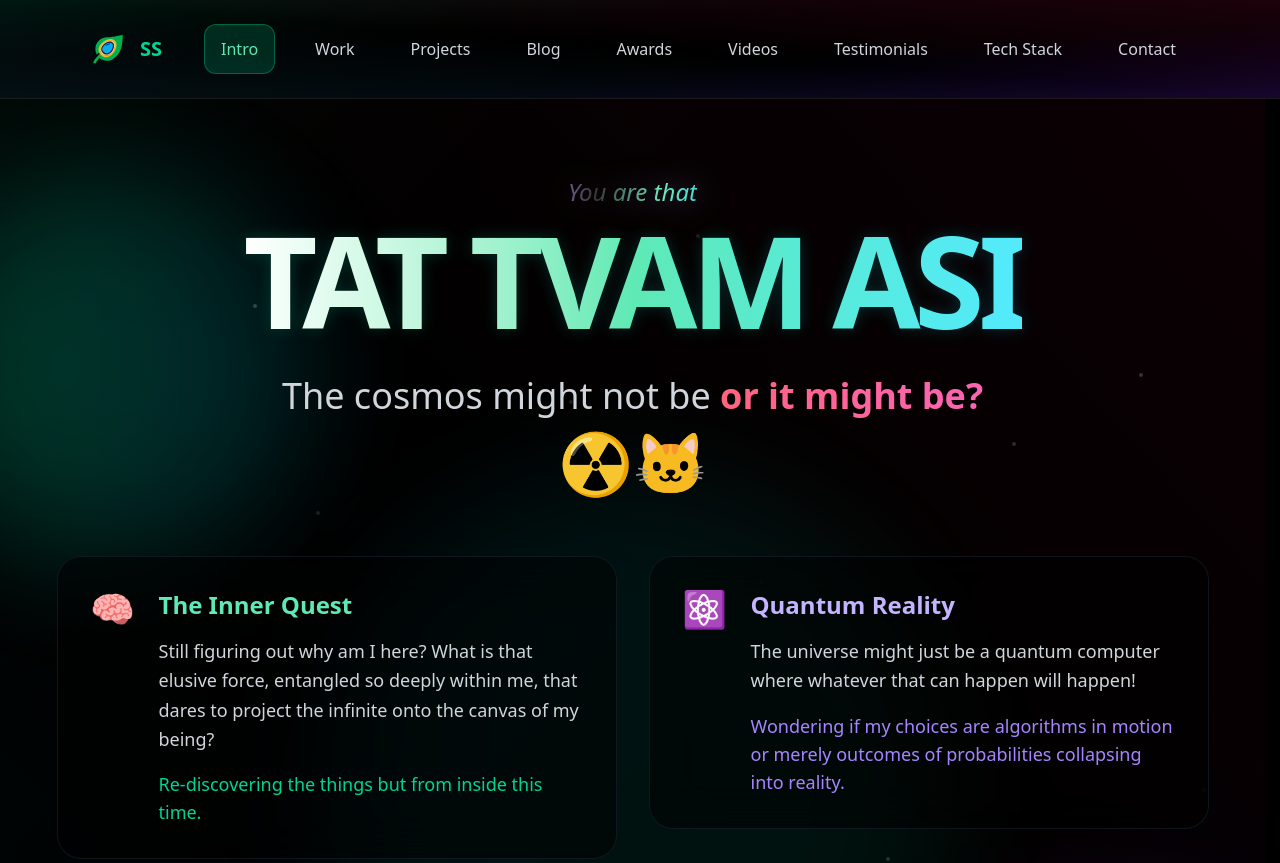
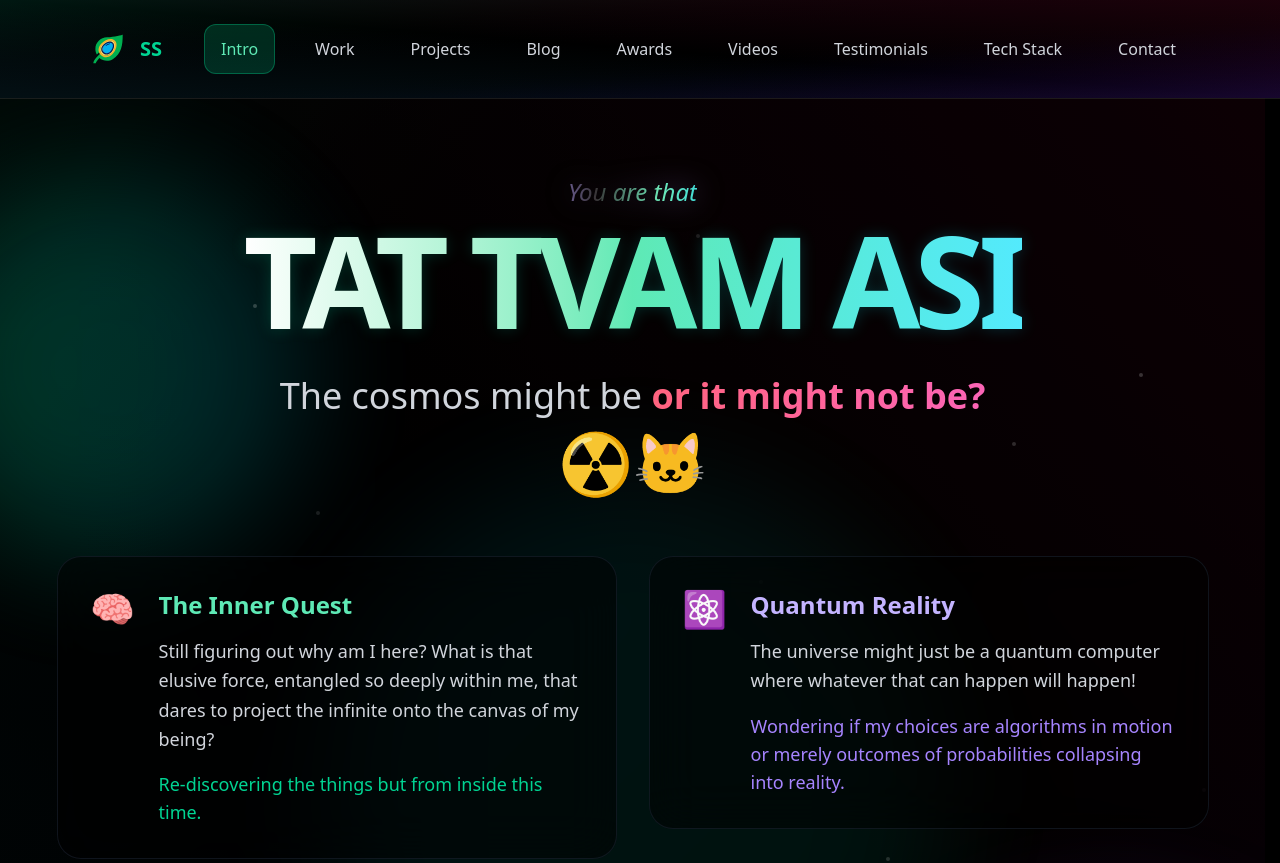
Before and after one commit to sedhha/next-js-pf-v2, a Next.js app: page /portfolio in a window 1280 px wide. Shown: the top 863 px of the page. Built offline with nearby package versions, Linux system fonts and the light colour scheme; a web font is replaced by a local one.

Commit message:
chore: update intro

```diff
--- a/components/v4/Intro.tsx
+++ b/components/v4/Intro.tsx
@@ -94,9 +94,9 @@ const Intro = () => {
                     {/* Subtitle with emoji */}
                     <div className="space-y-4">
                         <p className="text-xl sm:text-3xl lg:text-4xl font-light text-gray-300">
-                            The cosmos might not be{' '}
+                            The cosmos might be{' '}
                             <span className="font-bold bg-gradient-to-r from-rose-400 to-pink-400 bg-clip-text text-transparent">
-                                or it might be?
+                                or it might not be?
                             </span>
                         </p>
                         <div className="text-4xl sm:text-6xl animate-pulse">☢️🐱</div>
```
